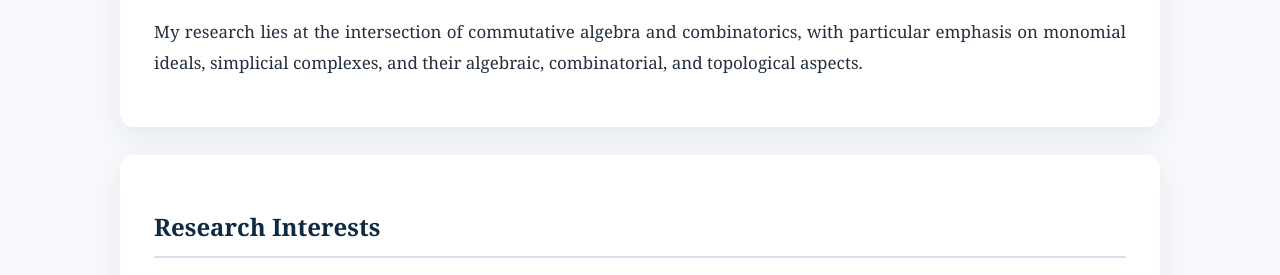
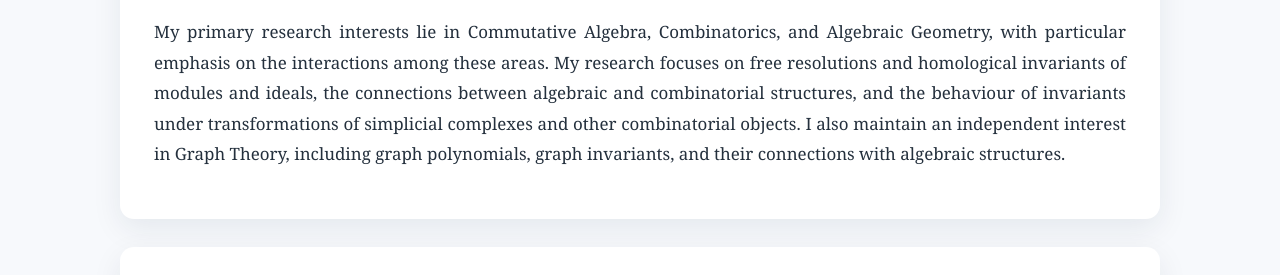
Before and after one commit to mh290120/mh290120.github.io, a plain HTML site: page research.html in a window 1280 px wide. Shown: the part 459-734 px from the top of the page. Drawn offline with Linux system fonts and the light colour scheme.

Commit message:
Update research.html

```diff
--- a/research.html
+++ b/research.html
@@ -10,4 +10,4 @@ ul.clean{padding-left:22px}.institution h3{color:var(--navy);margin-bottom:3px}.
 footer{background:var(--navy);color:#d9e7f3;text-align:center;padding:25px 20px}@media(max-width:800px){.hero{grid-template-columns:1fr}.profile-photo{grid-row:1;max-width:270px;margin:auto}.highlights,.grouped{grid-template-columns:1fr}.course-list li{grid-template-columns:1fr}.course-term{text-align:left}}
 </style></head><body>
 <header class="top-banner"><h1>Hasan Mahmood</h1><p>PhD Candidate<br>Co-Manager, Nova Scotia Math Circles Program</p><p class="affiliation">Department of Mathematics and Statistics<br>Dalhousie University</p></header>
-<nav><div class="nav-inner"><a href="index.html">Home</a><a class=active href="research.html">Research</a><a href="publications.html">Publications</a><a href="teaching.html">Teaching</a><a href="mentoring.html">Mentoring</a><a href="outreach.html">Outreach</a><a href="talks.html">Talks</a><a href="cv.html">CV</a><a href="contact.html">Contact</a></div></nav><main><section class="card"><h2>Research</h2><p class="intro">My research lies at the intersection of commutative algebra and combinatorics, with particular emphasis on monomial ideals, simplicial complexes, and their algebraic, combinatorial, and topological aspects.</p></section><section class="card"><h2 class="section-title">Research Interests</h2><ul class="clean"><li>Commutative algebra</li><li>Polynomial Algebra</li><li>Combinatorics</li><li>Algebraic combinatorics</li><li>Algebraic geometry</li><li>Mathematics education</li></ul></section></main><footer>© 2026 Hasan Mahmood · Hosted with GitHub Pages</footer></body></html>
+<nav><div class="nav-inner"><a href="index.html">Home</a><a class=active href="research.html">Research</a><a href="publications.html">Publications</a><a href="teaching.html">Teaching</a><a href="mentoring.html">Mentoring</a><a href="outreach.html">Outreach</a><a href="talks.html">Talks</a><a href="cv.html">CV</a><a href="contact.html">Contact</a></div></nav><main><section class="card"><h2>Research</h2><p class="intro">My primary research interests lie in Commutative Algebra, Combinatorics, and Algebraic Geometry, with particular emphasis on the interactions among these areas. My research focuses on free resolutions and homological invariants of modules and ideals, the connections between algebraic and combinatorial structures, and the behaviour of invariants under transformations of simplicial complexes and other combinatorial objects. I also maintain an independent interest in Graph Theory, including graph polynomials, graph invariants, and their connections with algebraic structures.</p></section><section class="card"><h2 class="section-title">Research Interests</h2><ul class="clean"><li>Commutative algebra</li><li>Polynomial Algebra</li><li>Combinatorics</li><li>Algebraic combinatorics</li><li>Algebraic geometry</li><li>Mathematics education</li></ul></section></main><footer>© 2026 Hasan Mahmood · Hosted with GitHub Pages</footer></body></html>
```
